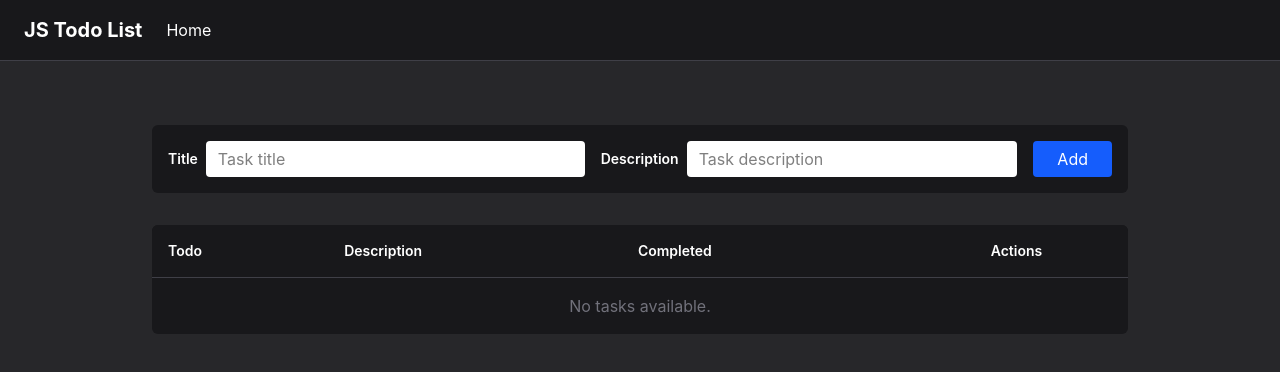
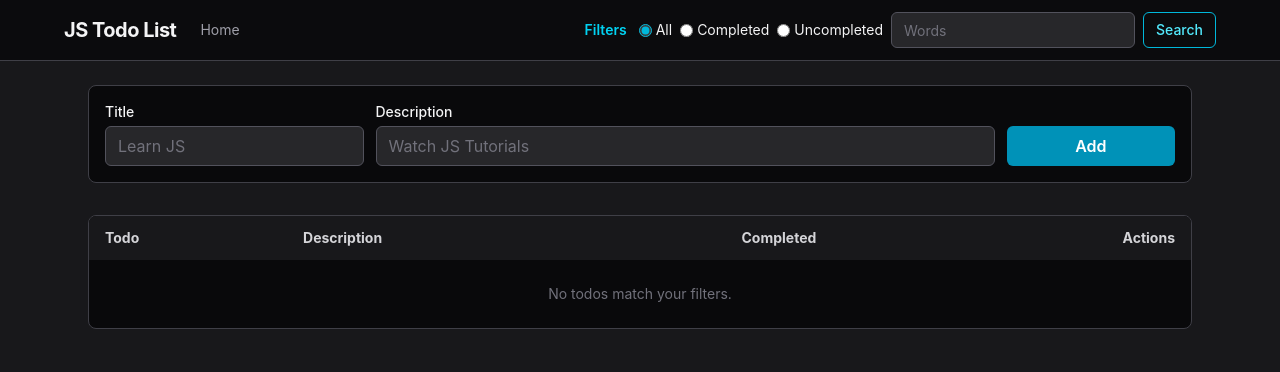
Before and after one commit to mrraxyer/ISoft-U3-1, a React (Vite) app: page / in a window 1280 px wide. Shown: the top 372 px of the page. Built offline with nearby package versions, Linux system fonts and the light colour scheme.

Commit message:
tweak: imported vanilla code from external source

```diff
--- a/src/App.tsx
+++ b/src/App.tsx
@@ -1,185 +1,299 @@
-import React, { useState, useEffect, type JSX } from 'react';
-import Navbar from './components/Navbar';
+import { useEffect, useMemo, useState, type FormEvent, type JSX } from 'react';
 import { type Task } from './types';
 
-/**
- * Main application component handling the ToDo list CRUD operations.
- *
- * @returns {JSX.Element} The rendered application component.
- */
+type FilterType = 'all' | 'completed' | 'uncompleted';
+
+type ModalState = {
+  isOpen: boolean;
+  id: string;
+  title: string;
+  description: string;
+  completed: boolean;
+};
+
+const initialModal: ModalState = {
+  isOpen: false,
+  id: '',
+  title: '',
+  description: '',
+  completed: false,
+};
+
 export default function App(): JSX.Element {
   const [tasks, setTasks] = useState<Task[]>([]);
-  const [title, setTitle] = useState<string>('');
-  const [description, setDescription] = useState<string>('');
-  const [editingId, setEditingId] = useState<string | null>(null);
+  const [title, setTitle] = useState('');
+  const [description, setDescription] = useState('');
+  const [filterType, setFilterType] = useState<FilterType>('all');
+  const [words, setWords] = useState('');
+  const [mainAlert, setMainAlert] = useState('');
+  const [modalAlert, setModalAlert] = useState('');
+  const [modal, setModal] = useState<ModalState>(initialModal);
 
-  /**
-   * Loads tasks from localStorage when the component mounts.
-   */
   useEffect(() => {
     const savedTasks = localStorage.getItem('todo_tasks');
-    if (savedTasks) {
+    if (!savedTasks) {
+      setTasks([
+        {
+          id: crypto.randomUUID(),
+          title: 'Learn JS',
+          description: 'Watch JS Tutorials',
+          completed: false,
+        },
+      ]);
+      return;
+    }
+
+    try {
       setTasks(JSON.parse(savedTasks));
+    } catch {
+      setTasks([]);
     }
   }, []);
 
-  /**
-   * Saves tasks to localStorage whenever the tasks array changes.
-   */
   useEffect(() => {
     localStorage.setItem('todo_tasks', JSON.stringify(tasks));
   }, [tasks]);
 
-  /**
-   * Handles adding a new task or updating an existing one.
-   *
-   * @param {React.FormEvent} e - The form submission event.
-   * @returns {void}
-   */
-  const handleSubmit = (e: React.FormEvent): void => {
+  const filteredTasks = useMemo(() => {
+    return tasks.filter((task) => {
+      const search = words.trim().toLowerCase();
+      const wordsOk =
+        search.length === 0 ||
+        task.title.toLowerCase().includes(search) ||
+        task.description.toLowerCase().includes(search);
+
+      const completedOk =
+        filterType === 'all' ||
+        (filterType === 'completed' && task.completed) ||
+        (filterType === 'uncompleted' && !task.completed);
+
+      return wordsOk && completedOk;
+    });
+  }, [tasks, words, filterType]);
+
+  const handleAdd = (e: FormEvent<HTMLFormElement>): void => {
     e.preventDefault();
-    if (!title.trim()) return;
 
-    if (editingId) {
-      const updatedTasks = tasks.map(task =>
-        task.id === editingId ? { ...task, title, description } : task
-      );
-      setTasks(updatedTasks);
-      setEditingId(null);
-    } else {
-      const newTask: Task = {
+    if (!title.trim() || !description.trim()) {
+      setMainAlert('Title and description are required');
+      return;
+    }
+
+    setMainAlert('');
+    setTasks((prev) => [
+      ...prev,
+      {
         id: crypto.randomUUID(),
         title: title.trim(),
         description: description.trim(),
         completed: false,
-      };
-      setTasks([...tasks, newTask]);
-    }
-
+      },
+    ]);
     setTitle('');
     setDescription('');
   };
 
-  /**
-   * Toggles the completion status of a specific task.
-   *
-   * @param {string} id - The unique identifier of the task.
-   * @returns {void}
-   */
   const handleToggleComplete = (id: string): void => {
-    const updatedTasks = tasks.map(task =>
-      task.id === id ? { ...task, completed: !task.completed } : task
+    setTasks((prev) =>
+      prev.map((task) => (task.id === id ? { ...task, completed: !task.completed } : task)),
     );
-    setTasks(updatedTasks);
   };
 
-  /**
-   * Removes a task from the list.
-   *
-   * @param {string} id - The unique identifier of the task to delete.
-   * @returns {void}
-   */
   const handleDelete = (id: string): void => {
-    const filteredTasks = tasks.filter(task => task.id !== id);
-    setTasks(filteredTasks);
+    setTasks((prev) => prev.filter((task) => task.id !== id));
   };
 
-  /**
-   * Populates the input fields with the task data for editing.
-   *
-   * @param {Task} task - The task object to edit.
-   * @returns {void}
-   */
-  const handleEdit = (task: Task): void => {
-    setTitle(task.title);
-    setDescription(task.description);
-    setEditingId(task.id);
+  const handleOpenModal = (task: Task): void => {
+    setModalAlert('');
+    setModal({
+      isOpen: true,
+      id: task.id,
+      title: task.title,
+      description: task.description,
+      completed: task.completed,
+    });
+  };
+
+  const handleCloseModal = (): void => {
+    setModalAlert('');
+    setModal(initialModal);
+  };
+
+  const handleSaveModal = (): void => {
+    if (!modal.title.trim() || !modal.description.trim()) {
+      setModalAlert('Title and description are required');
+      return;
+    }
+
+    setTasks((prev) =>
+      prev.map((task) =>
+        task.id === modal.id
+          ? {
+            ...task,
+            title: modal.title.trim(),
+            description: modal.description.trim(),
+            completed: modal.completed,
+          }
+          : task,
+      ),
+    );
+
+    handleCloseModal();
   };
 
   return (
-    <div className="min-h-screen bg-zinc-800 font-sans">
-      <Navbar />
+    <div className="min-h-screen bg-zinc-900 text-zinc-100">
+      <nav className="border-b border-zinc-700 bg-zinc-950/80 px-4 py-3 backdrop-blur sm:px-6">
+        <div className="mx-auto flex w-full max-w-6xl flex-col gap-3 lg:flex-row lg:items-center lg:justify-between">
+          <div className="flex items-center gap-6">
+            <h1 className="text-xl font-bold tracking-tight">JS Todo List</h1>
+            <span className="text-sm text-zinc-400">Home</span>
+          </div>
 
-      <main className="max-w-5xl mx-auto mt-10 p-6">
-        <form
-          onSubmit={handleSubmit}
-          className="flex flex-col md:flex-row gap-4 items-center bg-zinc-900 p-4 rounded-md mb-8"
+          <form className="flex flex-wrap items-center gap-2 lg:justify-end" onSubmit={(e) => e.preventDefault()}>
+            <span className="mr-1 text-sm font-semibold text-cyan-400">Filters</span>
+
+            <label className="flex items-center gap-1 text-sm">
+              <input
+                type="radio"
+                name="type"
+                checked={filterType === 'all'}
+                onChange={() => setFilterType('all')}
+                className="accent-cyan-500"
+              />
+              All
+            </label>
+            <label className="flex items-center gap-1 text-sm">
+              <input
+                type="radio"
+                name="type"
+                checked={filterType === 'completed'}
+                onChange={() => setFilterType('completed')}
+                className="accent-cyan-500"
+              />
+              Completed
+            </label>
+            <label className="flex items-center gap-1 text-sm">
+              <input
+                type="radio"
+                name="type"
+                checked={filterType === 'uncompleted'}
+                onChange={() => setFilterType('uncompleted')}
+                className="accent-cyan-500"
+              />
+              Uncompleted
+            </label>
+
+            <input
+              type="search"
+              value={words}
+              onChange={(e) => setWords(e.target.value)}
+              placeholder="Words"
+              className="h-9 rounded-md border border-zinc-600 bg-zinc-800 px-3 text-sm outline-none ring-cyan-500 placeholder:text-zinc-500 focus:ring-2"
+            />
+            <button
+              type="submit"
+              className="h-9 rounded-md border border-cyan-500 px-3 text-sm font-medium text-cyan-300 transition hover:bg-cyan-500/15"
             >
-          <div className="flex items-center gap-2 w-full">
-            <label className="font-semibold text-sm">Title</label>
+              Search
+            </button>
+          </form>
+        </div>
+      </nav>
+
+      <main className="mx-auto w-full max-w-6xl px-4 py-6 sm:px-6">
+        {mainAlert && (
+          <div className="mb-4 rounded-md border border-red-400/50 bg-red-500/10 px-4 py-3 text-sm text-red-300">
+            {mainAlert}
+          </div>
+        )}
+
+        <form onSubmit={handleAdd}>
+          <div className="grid grid-cols-1 gap-3 rounded-lg border border-zinc-700 bg-zinc-950 p-4 sm:grid-cols-12 sm:items-end">
+            <div className="sm:col-span-3">
+              <label className="mb-1 block text-sm font-medium">Title</label>
               <input
                 type="text"
                 value={title}
                 onChange={(e) => setTitle(e.target.value)}
-              placeholder="Task title"
-              className="flex-1 bg-white text-black px-3 py-1.5 rounded-sm outline-none"
+                placeholder="Learn JS"
+                className="h-10 w-full rounded-md border border-zinc-600 bg-zinc-800 px-3 outline-none ring-cyan-500 placeholder:text-zinc-500 focus:ring-2"
               />
             </div>
-          <div className="flex items-center gap-2 w-full">
-            <label className="font-semibold text-sm">Description</label>
+
+            <div className="sm:col-span-7">
+              <label className="mb-1 block text-sm font-medium">Description</label>
               <input
                 type="text"
                 value={description}
                 onChange={(e) => setDescription(e.target.value)}
-              placeholder="Task description"
-              className="flex-1 bg-white text-black px-3 py-1.5 rounded-sm outline-none"
+                placeholder="Watch JS Tutorials"
+                className="h-10 w-full rounded-md border border-zinc-600 bg-zinc-800 px-3 outline-none ring-cyan-500 placeholder:text-zinc-500 focus:ring-2"
               />
             </div>
+
+            <div className="sm:col-span-2">
               <button
                 type="submit"
-            className="bg-blue-600 hover:bg-blue-700 text-white px-6 py-1.5 rounded-sm transition-colors whitespace-nowrap"
+                className="h-10 w-full rounded-md bg-cyan-600 px-4 font-semibold text-white transition hover:bg-cyan-500"
               >
-            {editingId ? 'Update' : 'Add'}
+                Add
               </button>
+            </div>
+          </div>
         </form>
 
-        <div className="bg-zinc-900 rounded-md overflow-hidden">
-          <table className="w-full text-left border-collapse">
-            <thead>
-              <tr className="border-b border-zinc-700 bg-zinc-900 text-sm">
-                <th className="p-4 font-semibold">Todo</th>
-                <th className="p-4 font-semibold">Description</th>
-                <th className="p-4 font-semibold">Completed</th>
-                <th className="p-4 font-semibold text-center">Actions</th>
+        <div className="mt-8 overflow-x-auto rounded-lg border border-zinc-700 bg-zinc-950">
+          <table className="min-w-full text-left text-sm">
+            <thead className="bg-zinc-900 text-zinc-300">
+              <tr>
+                <th className="px-4 py-3">Todo</th>
+                <th className="px-4 py-3">Description</th>
+                <th className="px-4 py-3 text-center">Completed</th>
+                <th className="px-4 py-3 text-right">Actions</th>
               </tr>
             </thead>
             <tbody>
-              {tasks.length === 0 ? (
+              {filteredTasks.length === 0 ? (
                 <tr>
-                  <td colSpan={4} className="p-4 text-center text-zinc-500">
-                    No tasks available.
+                  <td colSpan={4} className="px-4 py-6 text-center text-zinc-500">
+                    No todos match your filters.
                   </td>
                 </tr>
               ) : (
-                tasks.map((task) => (
-                  <tr key={task.id} className="border-b border-zinc-800 hover:bg-zinc-800/50">
-                    <td className={`p-4 ${task.completed ? 'line-through text-zinc-500' : ''}`}>
+                filteredTasks.map((task, index) => (
+                  <tr key={task.id} className={index % 2 === 0 ? 'bg-zinc-950' : 'bg-zinc-900/70'}>
+                    <td className={`px-4 py-3 ${task.completed ? 'text-zinc-500 line-through' : ''}`}>
                       {task.title}
                     </td>
-                    <td className={`p-4 ${task.completed ? 'line-through text-zinc-500' : ''}`}>
+                    <td className={`px-4 py-3 ${task.completed ? 'text-zinc-500 line-through' : ''}`}>
                       {task.description}
                     </td>
-                    <td className="p-4">
+                    <td className="px-4 py-3 text-center">
                       <input
                         type="checkbox"
                         checked={task.completed}
                         onChange={() => handleToggleComplete(task.id)}
-                        className="w-5 h-5 cursor-pointer accent-blue-600"
+                        className="h-4 w-4 cursor-pointer accent-cyan-500"
                       />
                     </td>
-                    <td className="p-4 flex items-center justify-center gap-2">
+                    <td className="px-4 py-3">
+                      <div className="flex justify-end gap-2">
                         <button
-                        onClick={() => handleEdit(task)}
-                        className="bg-blue-600 hover:bg-blue-700 p-2 rounded-sm"
+                          type="button"
+                          onClick={() => handleOpenModal(task)}
+                          className="rounded-md bg-blue-600 px-3 py-1.5 font-medium text-white transition hover:bg-blue-500"
                         >
                           Edit
                         </button>
                         <button
+                          type="button"
                           onClick={() => handleDelete(task.id)}
-                        className="bg-red-600 hover:bg-red-700 p-2 rounded-sm"
+                          className="rounded-md bg-red-600 px-3 py-1.5 font-medium text-white transition hover:bg-red-500"
                         >
-                        Del
+                          Delete
                         </button>
+                      </div>
                     </td>
                   </tr>
                 ))
@@ -188,6 +302,79 @@ export default function App(): JSX.Element {
           </table>
         </div>
       </main>
+
+      {modal.isOpen && (
+        <div className="fixed inset-0 z-50 flex items-center justify-center bg-black/70 px-4">
+          <div className="w-full max-w-lg rounded-lg border border-zinc-700 bg-zinc-900 shadow-2xl">
+            <div className="flex items-center justify-between border-b border-zinc-700 px-5 py-4">
+              <h2 className="text-lg font-semibold">Edit Todo</h2>
+              <button
+                type="button"
+                onClick={handleCloseModal}
+                className="text-2xl leading-none text-zinc-400 transition hover:text-zinc-200"
+                aria-label="Close"
+              >
+                &times;
+              </button>
+            </div>
+
+            <div className="space-y-4 px-5 py-4">
+              {modalAlert && (
+                <div className="rounded-md border border-red-400/50 bg-red-500/10 px-4 py-3 text-sm text-red-300">
+                  {modalAlert}
+                </div>
+              )}
+
+              <div>
+                <label className="mb-1 block text-sm font-medium">Title</label>
+                <input
+                  type="text"
+                  value={modal.title}
+                  onChange={(e) => setModal((prev) => ({ ...prev, title: e.target.value }))}
+                  className="h-10 w-full rounded-md border border-zinc-600 bg-zinc-800 px-3 outline-none ring-cyan-500 focus:ring-2"
+                />
+              </div>
+
+              <div>
+                <label className="mb-1 block text-sm font-medium">Description</label>
+                <textarea
+                  value={modal.description}
+                  onChange={(e) => setModal((prev) => ({ ...prev, description: e.target.value }))}
+                  rows={3}
+                  className="w-full rounded-md border border-zinc-600 bg-zinc-800 px-3 py-2 outline-none ring-cyan-500 focus:ring-2"
+                />
+              </div>
+
+              <label className="inline-flex items-center gap-2 text-sm">
+                <span>Completed</span>
+                <input
+                  type="checkbox"
+                  checked={modal.completed}
+                  onChange={(e) => setModal((prev) => ({ ...prev, completed: e.target.checked }))}
+                  className="h-4 w-4 accent-cyan-500"
+                />
+              </label>
+            </div>
+
+            <div className="flex justify-end gap-2 border-t border-zinc-700 px-5 py-4">
+              <button
+                type="button"
+                onClick={handleCloseModal}
+                className="rounded-md border border-zinc-500 px-4 py-2 text-sm font-medium transition hover:bg-zinc-800"
+              >
+                Close
+              </button>
+              <button
+                type="button"
+                onClick={handleSaveModal}
+                className="rounded-md bg-cyan-600 px-4 py-2 text-sm font-semibold text-white transition hover:bg-cyan-500"
+              >
+                Save
+              </button>
+            </div>
+          </div>
+        </div>
+      )}
     </div>
   );
 }
```
Lines whose indentation alone changed are shown as unchanged.
